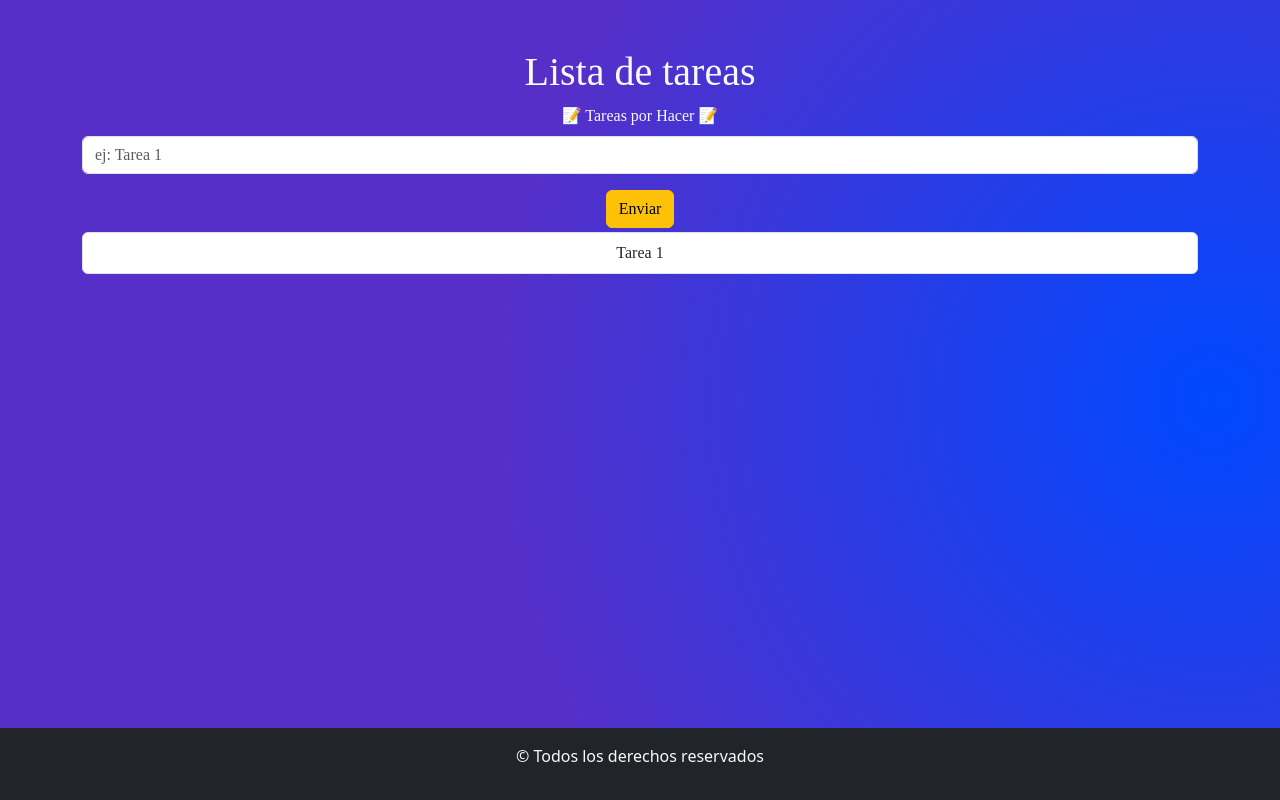
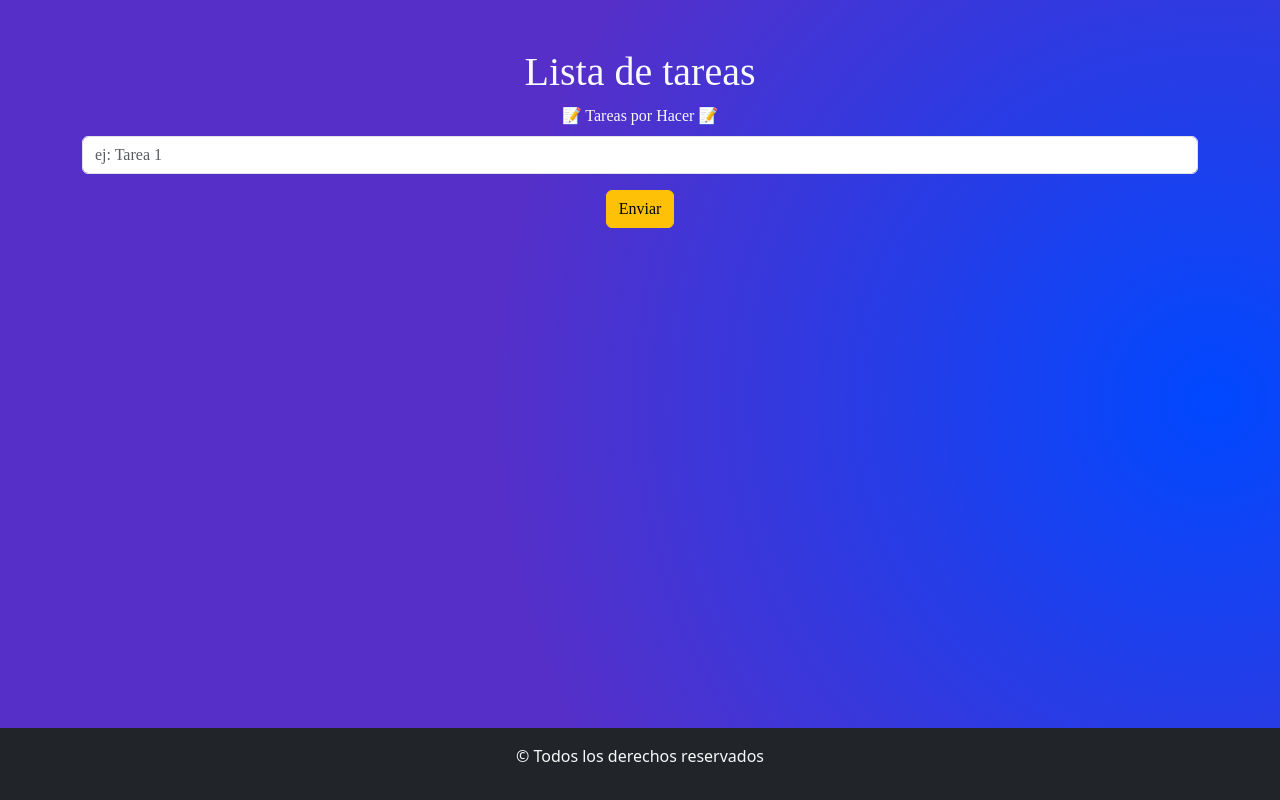
Before and after one commit to CosmeNicolas/react-ToDo-listatareas, a React (Vite) app: page / in a window 1280 px wide. Built offline with nearby package versions, Linux system fonts and the light colour scheme; a web font is replaced by a local one.

Commit message:
dibujamos las tareas en el item tarea

```diff
--- a/src/components/ListaTareas.jsx
+++ b/src/components/ListaTareas.jsx
@@ -2,10 +2,15 @@ import { ListGroup } from "react-bootstrap";
 import ItemTarea from "./ItemTarea";
 
 
-const ListaTareas = () => {
+const ListaTareas = ({tareas}) => {
   return (
      <ListGroup>
-      <ItemTarea></ItemTarea>
+
+    {
+      tareas.map((elementoTarea, posicionTarea)=><ItemTarea key={posicionTarea}/>)
+    }
+
+
      </ListGroup>
   );
 };
```
